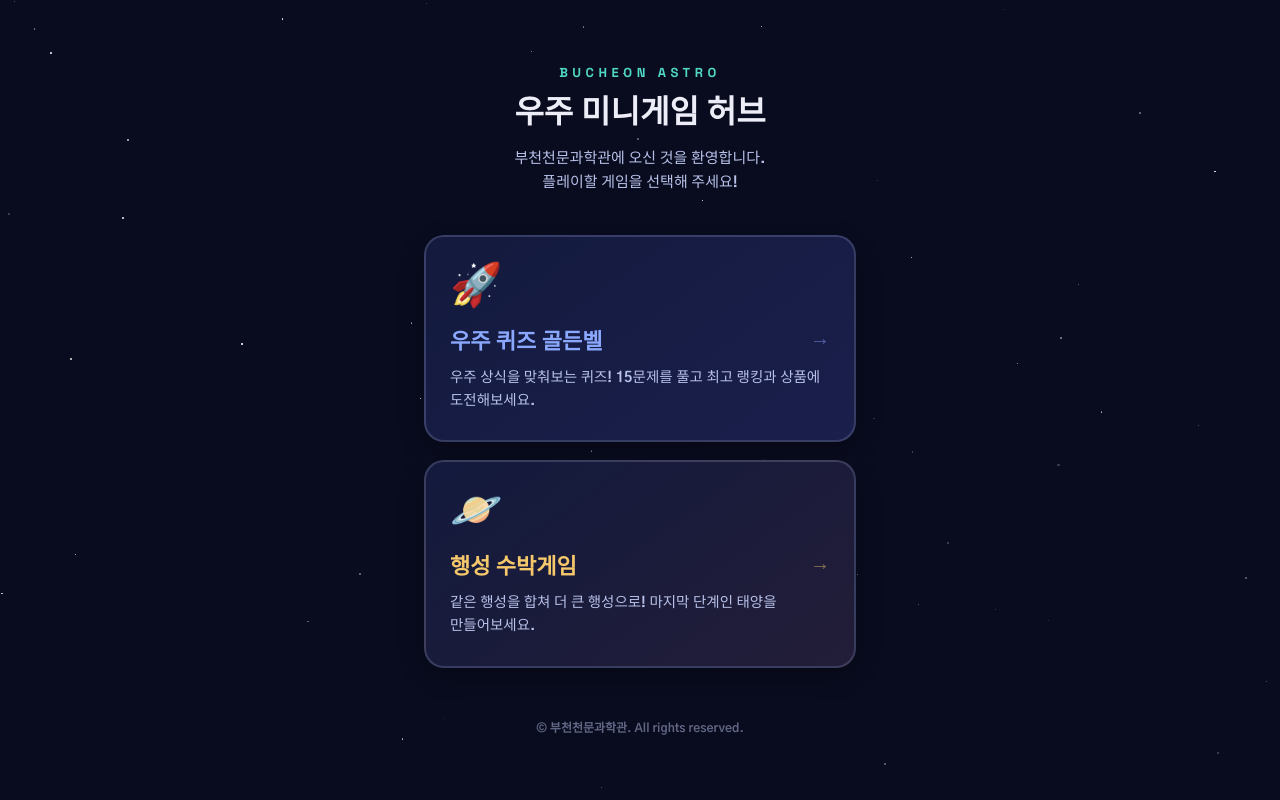
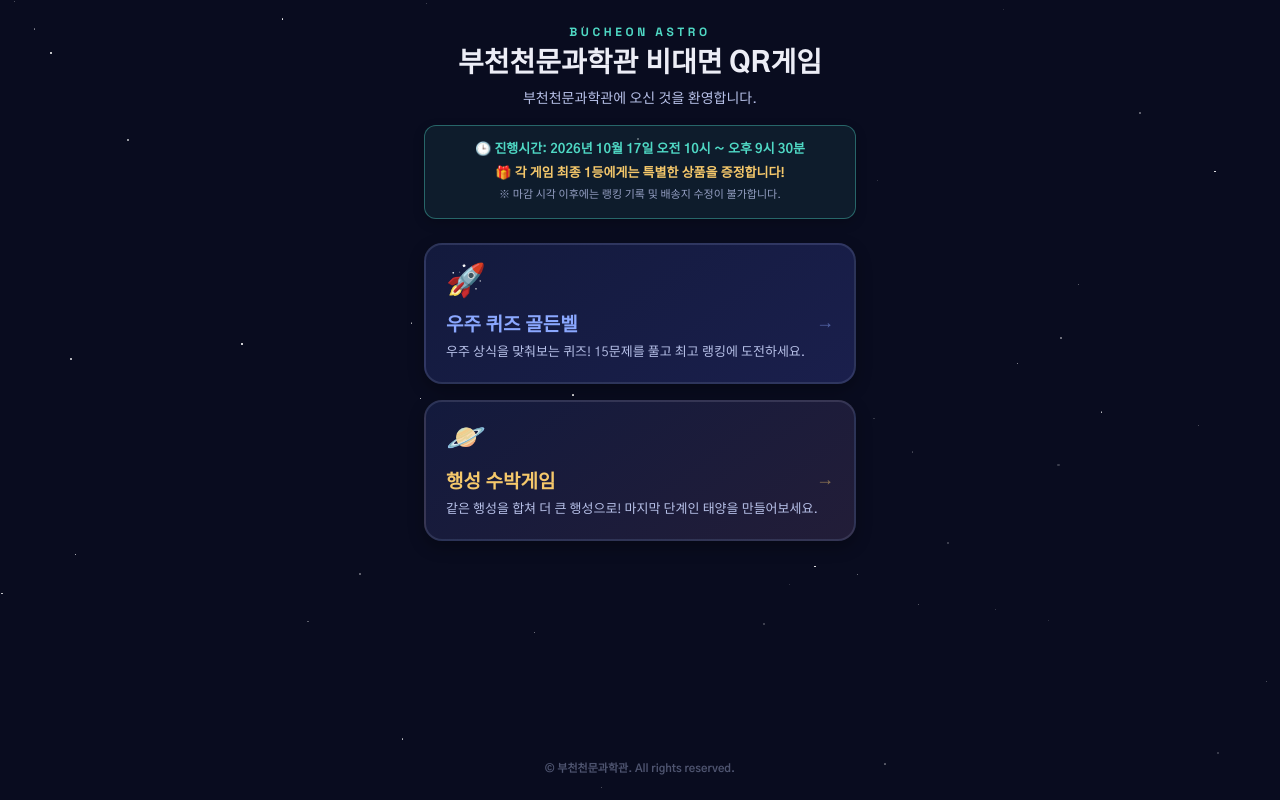
Before and after one commit to dsvit100/game_hub, a plain HTML site: page index.html in a window 1280 px wide. Drawn offline with Linux system fonts and the light colour scheme.

```diff
--- a/index.html
+++ b/index.html
@@ -10,7 +10,7 @@
 <title>우주 미니게임 | 부천천문과학관</title>
 <link rel="preconnect" href="https://fonts.googleapis.com">
 <link rel="preconnect" href="https://fonts.gstatic.com" crossorigin>
-<link href="https://fonts.googleapis.com/css2?family=Gothic+A1:wght@700;800&family=Space+Grotesk:wght@500;700&display=swap" rel="stylesheet">
+<link href="https://fonts.googleapis.com/css2?family=Gothic+A1:wght@400;700;800&family=Space+Grotesk:wght@500;700&display=swap" rel="stylesheet">
 <style>
   :root {
     --bg1: #090C1F;
@@ -19,52 +19,76 @@
     --accent2: #4FD8C4;
     --text-main: #ECEDF6;
     --text-dim: #B7C0E8;
+    --gold: #F5C86B;
   }
   * { box-sizing: border-box; -webkit-tap-highlight-color: transparent; }
   body, html {
     margin: 0; padding: 0; height: 100%;
     font-family: 'Gothic A1', sans-serif;
     background: var(--bg1); color: var(--text-main);
-    overflow-x: hidden;
+    overflow: hidden; /* 스크롤 완벽 차단 */
     -webkit-user-select: none; user-select: none;
   }
   a { text-decoration: none; -webkit-user-drag: none; }
+
   #app {
-    min-height: 100vh; display: flex; flex-direction: column; align-items: center; justify-content: center;
-    padding: 24px; max-width: 480px; margin: 0 auto; position: relative; z-index: 1;
+    height: 100vh; /* 한 화면에 맞춤 */
+    display: flex; flex-direction: column; align-items: center; justify-content: center;
+    padding: 3vh 24px; max-width: 480px; margin: 0 auto; position: relative; z-index: 1;
   }
+
   .stars { position: fixed; inset: 0; z-index: 0; overflow: hidden; pointer-events: none; }
   .stars span { position: absolute; background: #fff; border-radius: 50%; opacity: 0.7; animation: twinkle 3s infinite ease-in-out; }
   @keyframes twinkle { 0%, 100% { opacity: 0.2; } 50% { opacity: 1; } }
 
-  .header { text-align: center; margin-bottom: 40px; animation: fadein 0.5s ease; }
-  .eyebrow { font-family: 'Space Grotesk', sans-serif; letter-spacing: .35em; font-size: 13px; color: var(--accent2); margin-bottom: 12px; font-weight: 700; }
-  h1 { font-size: clamp(26px, 6vw, 32px); font-weight: 800; margin: 0 0 12px; line-height: 1.3; }
-  p.desc { font-size: 15px; color: var(--text-dim); line-height: 1.6; margin: 0; }
+  .header { text-align: center; margin-bottom: 2vh; animation: fadein 0.5s ease; width: 100%; }
+  .eyebrow { font-family: 'Space Grotesk', sans-serif; letter-spacing: .3em; font-size: 12px; color: var(--accent2); margin-bottom: 8px; font-weight: 700; }
+  h1 { font-size: clamp(24px, 6vw, 28px); font-weight: 800; margin: 0 0 8px; line-height: 1.2; }
+  p.desc { font-size: 14px; color: var(--text-dim); line-height: 1.4; margin: 0; word-break: keep-all; }
 
-  .game-list { width: 100%; display: flex; flex-direction: column; gap: 18px; animation: fadein 0.6s ease; }
+  /* 공지 및 상품 안내 박스 */
+  .info-box {
+    width: 100%;
+    background: rgba(79, 216, 196, 0.08);
+    border: 1px solid rgba(79, 216, 196, 0.4);
+    border-radius: 12px;
+    padding: 14px;
+    margin-bottom: 3vh;
+    font-size: 13px;
+    line-height: 1.5;
+    text-align: center;
+    word-break: keep-all;
+    animation: fadein 0.6s ease;
+    box-shadow: 0 4px 12px rgba(0,0,0,0.2);
+  }
+  .info-box .time { color: var(--accent2); font-weight: 700; display: block; margin-bottom: 4px; }
+  .info-box .prize { color: var(--gold); font-weight: 700; }
+  .info-box .sub-text { font-size: 11px; color: rgba(183,192,232,0.8); display: block; margin-top: 4px; }
+
+  .game-list { width: 100%; display: flex; flex-direction: column; gap: 2vh; animation: fadein 0.7s ease; }
+
   .game-card {
-    background: var(--bg2); border: 2px solid rgba(183,192,232,0.2); border-radius: 20px;
-    padding: 28px 24px; text-decoration: none; color: var(--text-main); display: flex; flex-direction: column;
-    transition: transform 0.15s ease, border-color 0.2s, box-shadow 0.2s; box-shadow: 0 8px 24px rgba(0,0,0,0.3);
+    background: var(--bg2); border: 2px solid rgba(183,192,232,0.15); border-radius: 18px;
+    padding: 2.5vh 20px; text-decoration: none; color: var(--text-main); display: flex; flex-direction: column;
+    transition: transform 0.15s ease, border-color 0.2s, box-shadow 0.2s; box-shadow: 0 6px 16px rgba(0,0,0,0.3);
   }
-  .game-card:active { transform: scale(0.96); border-color: var(--accent2); }
+  .game-card:active { transform: scale(0.97); border-color: var(--accent2); }
 
-  .game-card .icon { font-size: 42px; margin-bottom: 16px; line-height: 1; }
-  .game-card .g-title { font-size: 22px; font-weight: 800; margin-bottom: 10px; color: #fff; display: flex; align-items: center; justify-content: space-between; }
-  .game-card .g-title::after { content: '→'; opacity: 0.5; font-weight: 500; font-size: 20px; transition: opacity 0.2s; }
+  .game-card .icon { font-size: 32px; margin-bottom: 1.5vh; line-height: 1; }
+  .game-card .g-title { font-size: 19px; font-weight: 800; margin-bottom: 6px; color: #fff; display: flex; align-items: center; justify-content: space-between; }
+  .game-card .g-title::after { content: '→'; opacity: 0.5; font-weight: 500; font-size: 18px; transition: opacity 0.2s; }
   .game-card:active .g-title::after { opacity: 1; color: var(--accent2); }
-  .game-card .g-desc { font-size: 14.5px; color: var(--text-dim); line-height: 1.6; word-break: keep-all; }
+  .game-card .g-desc { font-size: 13px; color: var(--text-dim); line-height: 1.4; word-break: keep-all; }
 
   .game-card.gb { background: linear-gradient(145deg, #131A3D, #1A1F4C); }
   .game-card.gb .g-title { color: #8BA8FF; }
 
   .game-card.pm { background: linear-gradient(145deg, #131A3D, #221D38); }
-  .game-card.pm .g-title { color: #F5C86B; }
+  .game-card.pm .g-title { color: var(--gold); }
 
-  .footer { margin-top: 50px; font-size: 12px; color: rgba(183,192,232,0.5); font-weight: 600; text-align: center; animation: fadein 0.7s ease; }
+  .footer { margin-top: auto; padding-top: 2vh; font-size: 11px; color: rgba(183,192,232,0.4); font-weight: 600; text-align: center; animation: fadein 0.8s ease; }
 
-  @keyframes fadein { from { opacity: 0; transform: translateY(15px); } to { opacity: 1; transform: translateY(0); } }
+  @keyframes fadein { from { opacity: 0; transform: translateY(10px); } to { opacity: 1; transform: translateY(0); } }
 </style>
 </head>
 <body oncontextmenu="return false;">
@@ -74,8 +98,15 @@
 <div id="app">
   <div class="header">
     <div class="eyebrow">BUCHEON ASTRO</div>
-    <h1>우주 미니게임 허브</h1>
-    <p class="desc">부천천문과학관에 오신 것을 환영합니다.<br>플레이할 게임을 선택해 주세요!</p>
+    <h1>부천천문과학관 비대면 QR게임</h1>
+    <p class="desc">부천천문과학관에 오신 것을 환영합니다.</p>
+  </div>
+
+  <!-- 새롭게 추가된 운영시간 및 상품 안내 박스 -->
+  <div class="info-box">
+    <span class="time">🕒 진행시간: 2026년 10월 17일 오전 10시 ~ 오후 9시 30분</span>
+    <span class="prize">🎁 각 게임 최종 1등에게는 특별한 상품을 증정합니다!</span>
+    <span class="sub-text">※ 마감 시각 이후에는 랭킹 기록 및 배송지 수정이 불가합니다.</span>
   </div>
 
   <div class="game-list">
@@ -83,10 +114,10 @@
     <a href="https://dsvit100.github.io/goldenbell/goldenbell.html" class="game-card gb">
       <div class="icon">🚀</div>
       <div class="g-title">우주 퀴즈 골든벨</div>
-      <div class="g-desc">우주 상식을 맞춰보는 퀴즈! 15문제를 풀고 최고 랭킹과 상품에 도전해보세요.</div>
+      <div class="g-desc">우주 상식을 맞춰보는 퀴즈! 15문제를 풀고 최고 랭킹에 도전하세요.</div>
     </a>
 
-    <!-- 행성 수박게임 링크 (https로 연결 권장) -->
+    <!-- 행성 수박게임 링크 -->
     <a href="https://dsvit100.github.io/planet/game6_planet.html" class="game-card pm">
       <div class="icon">🪐</div>
       <div class="g-title">행성 수박게임</div>
@@ -100,7 +131,7 @@
 <script>
   // 배경 별 생성 애니메이션
   const wrap = document.getElementById('stars');
-  for (let i = 0; i < 60; i++) {
+  for (let i = 0; i < 50; i++) {
     const s = document.createElement('span');
     s.style.left = Math.random() * 100 + '%';
     s.style.top = Math.random() * 100 + '%';
```
